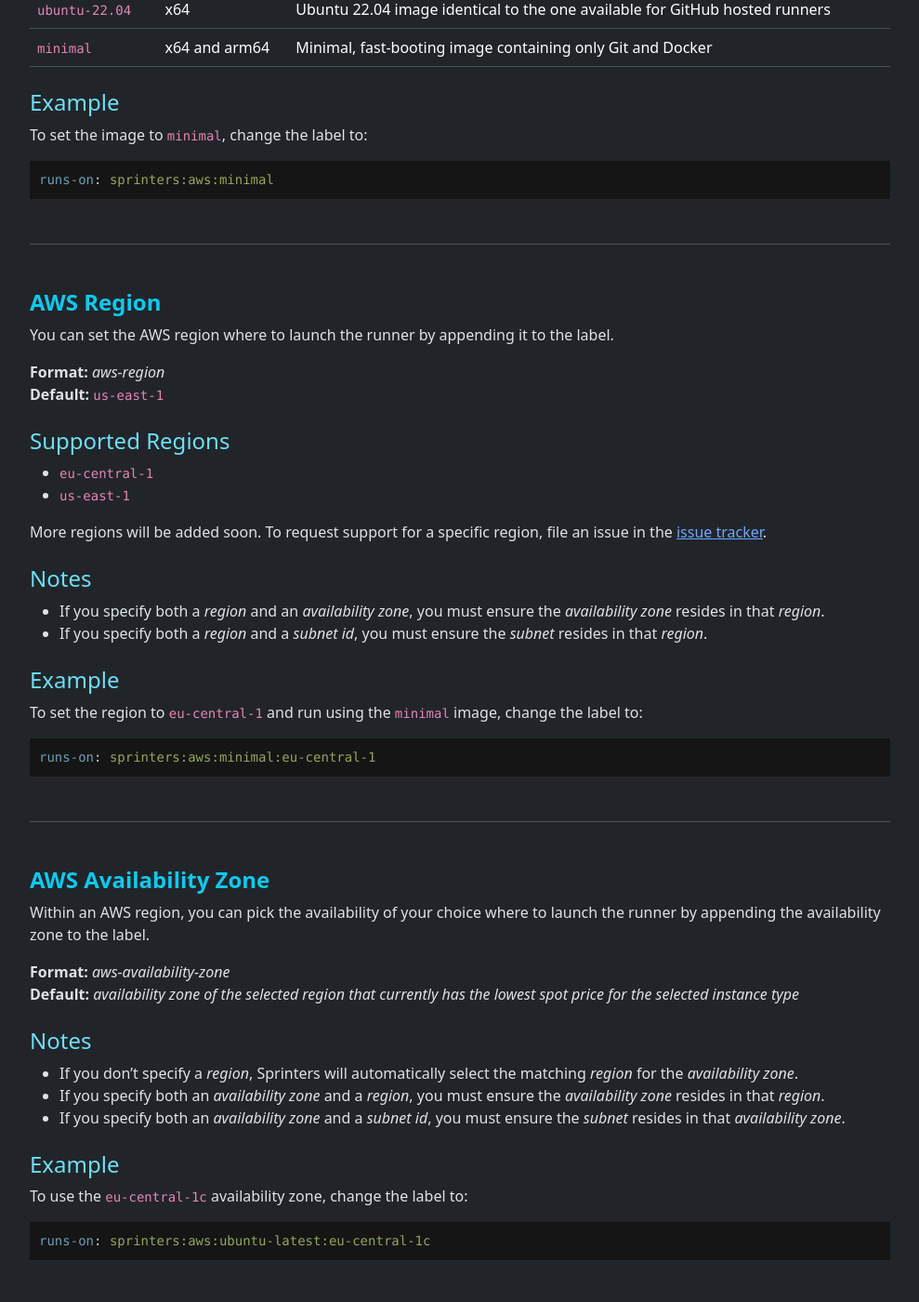
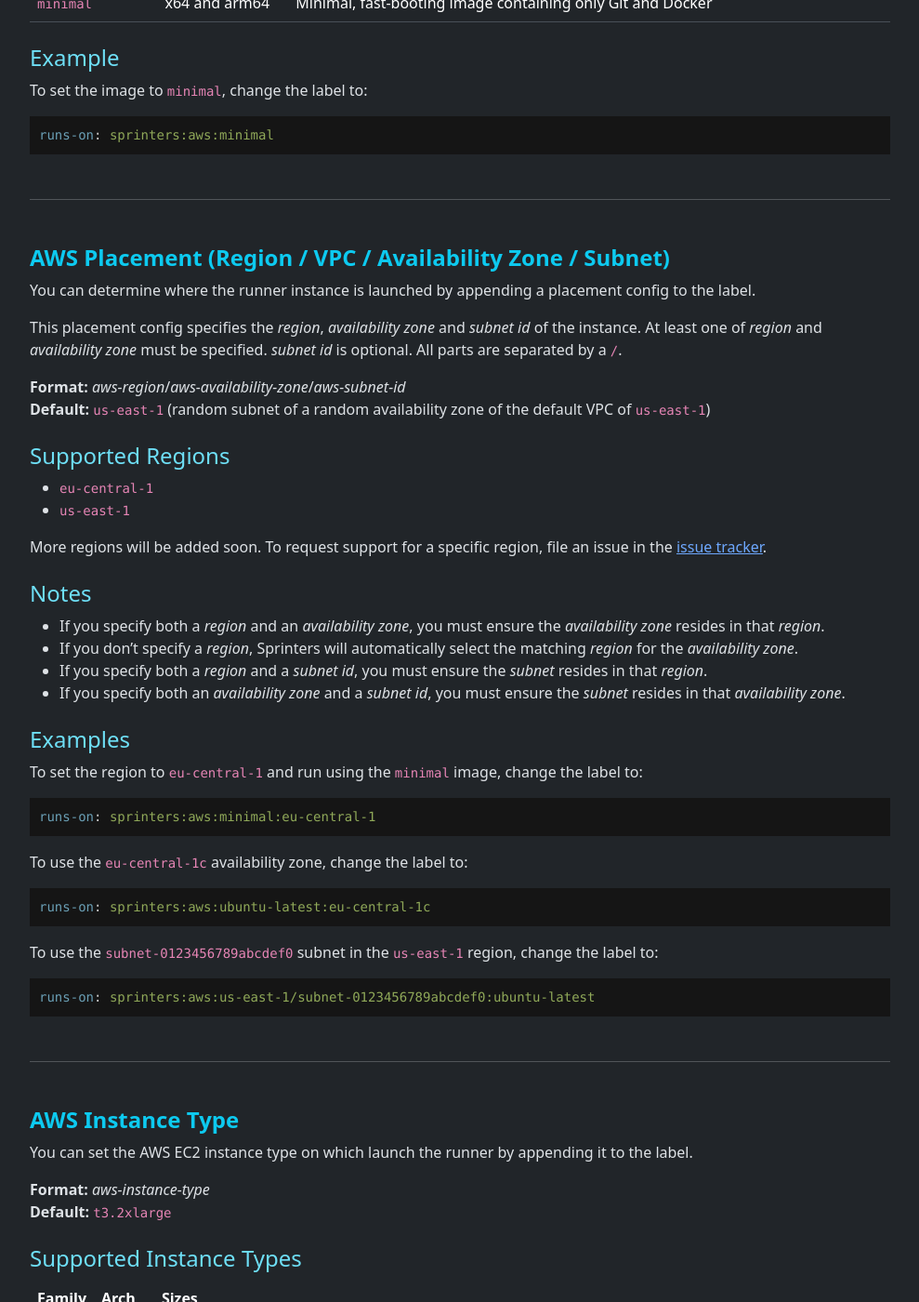
Before and after one commit to sprinters-sh/sprinters.sh, a Jekyll site: the page built from docs/label.md, in a window 1280 px wide and 1400 px high, scrolled down 1593 px. Shown: the whole window at 93% size, without its empty margins (240-1229 px from the left). Built offline with Jekyll 4.4.1, drawn with Linux system fonts in a browser that asks for light colours; some of the changed text lies outside the part shown.

Commit message:
Merged region/az/subnet into placement

````diff
--- a/docs/label.md
+++ b/docs/label.md
@@ -32,17 +32,16 @@
 Here is a more complex example:
 
 ```yaml
-runs-on: sprinters:aws:ubuntu-22.04:eu-central-1:m7i.24xlarge:temp=64
+runs-on: sprinters:aws:ubuntu-22.04:eu-central-1/subnet-0123456789abcdef0:m7i.24xlarge:temp=64
 ```
 
-This will launch a runner using the `ubuntu-22.04` image in the `eu-central-1` region on a `m7i.24xlarge` instance with `64` GiB of temp space.
+This will launch a runner using the `ubuntu-22.04` image in the `eu-central-1` region
+within the `subnet-0123456789abcdef0` subnet on a `m7i.24xlarge` instance with `64` GiB of temp space.
 
 The following label parts can be added or modified to customize the placement and capacity of the instance:
 
 - [Image](#image)
-- [AWS Region](#region)
-- [AWS Availability Zone](#availability-zone)
-- [AWS VPC / Subnet ID](#subnet)
+- [AWS Placement (Region / VPC / Availability Zone / Subnet)](#placement)
 - [AWS Instance Type](#instance-type)
 - [AWS Spot Instances](#spot)
 - [Temp Disk Space](#temp)
@@ -75,11 +74,15 @@
 ---
 {: .mt-5 }
 
-{% include h3.html id="region" text="AWS Region" %}
-You can set the AWS region where to launch the runner by appending it to the label.
+{% include h3.html id="placement" text="AWS Placement (Region / VPC / Availability Zone / Subnet)" %}
+You can determine where the runner instance is launched by appending a placement config to the label.
 
-**Format:** _aws-region_\
-**Default:** `us-east-1`
+This placement config specifies the _region_, _availability zone_ and _subnet id_ of the instance.
+At least one of _region_ and _availability zone_ must be specified. _subnet id_ is optional.
+All parts are separated by a `/`.
+
+**Format:** _aws-region_/_aws-availability-zone_/_aws-subnet-id_\
+**Default:** `us-east-1` (random subnet of a random availability zone of the default VPC of `us-east-1`)
 
 {% include h4.html text="Supported Regions" %}
 - `eu-central-1`
@@ -90,56 +93,27 @@
 {% include h4.html text="Notes" %}
 
 - If you specify both a _region_ and an _availability zone_, you must ensure the _availability zone_ resides in that _region_.
+- If you don't specify a _region_, Sprinters will automatically select the matching _region_ for the _availability zone_.
 - If you specify both a _region_ and a _subnet id_, you must ensure the _subnet_ resides in that _region_.
+- If you specify both an _availability zone_ and a _subnet id_, you must ensure the _subnet_ resides in that _availability zone_.
 
-{% include h4.html text="Example" %}
+{% include h4.html text="Examples" %}
 To set the region to `eu-central-1` and run using the `minimal` image, change the label to:
 
 ```yaml
 runs-on: sprinters:aws:minimal:eu-central-1
 ```
 
----
-{: .mt-5 }
-
-{% include h3.html id="availability-zone" text="AWS Availability Zone" %}
-Within an AWS region, you can pick the availability of your choice where to launch the runner by appending the availability zone to the label.
-
-**Format:** _aws-availability-zone_\
-**Default:** _availability zone of the selected region that currently has the lowest spot price for the selected instance type_
-
-{% include h4.html text="Notes" %}
-
-- If you don't specify a _region_, Sprinters will automatically select the matching _region_ for the _availability zone_.
-- If you specify both an _availability zone_ and a _region_, you must ensure the _availability zone_ resides in that _region_.
-- If you specify both an _availability zone_ and a _subnet id_, you must ensure the _subnet_ resides in that _availability zone_.
-
-{% include h4.html text="Example" %}
 To use the `eu-central-1c` availability zone, change the label to:
 
 ```yaml
 runs-on: sprinters:aws:ubuntu-latest:eu-central-1c
 ```
 
----
-{: .mt-5 }
-
-{% include h3.html id="subnet" text="AWS VPC / Subnet ID" %}
-Within an AWS region, you can pick the subnet in the VPC of your choice where to launch the runner by appending the subnet ID to the label.
-
-**Format:** _aws-subnet-id_\
-**Default:** _default subnet of the default VPC in the selected availability zone of the selected region_
-
-{% include h4.html text="Notes" %}
-
-- If you specify both a _subnet id_ and a _region_, you must ensure the _subnet_ resides in that _region_.
-- If you specify both a _subnet id_ and an _availability zone_, you must ensure the _subnet_ resides in that _availability zone_.
-
-{% include h4.html text="Example" %}
-To use the `subnet-0123456789abcdef0` subnet, change the label to:
+To use the `subnet-0123456789abcdef0` subnet in the `us-east-1` region, change the label to:
 
 ```yaml
-runs-on: sprinters:aws:ubuntu-latest:subnet-0123456789abcdef0
+runs-on: sprinters:aws:us-east-1/subnet-0123456789abcdef0:ubuntu-latest
 ```
 
 ---
````
